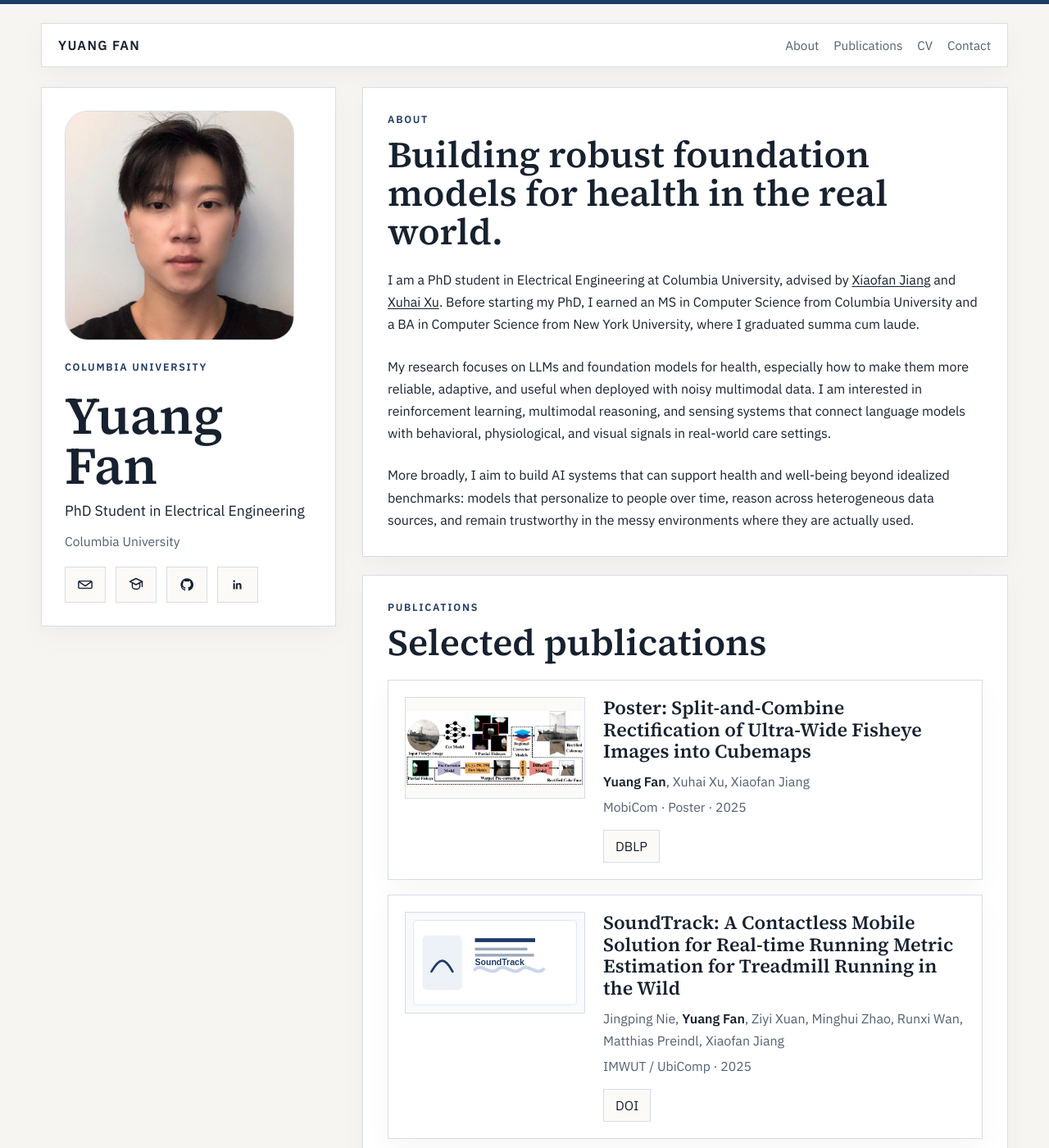
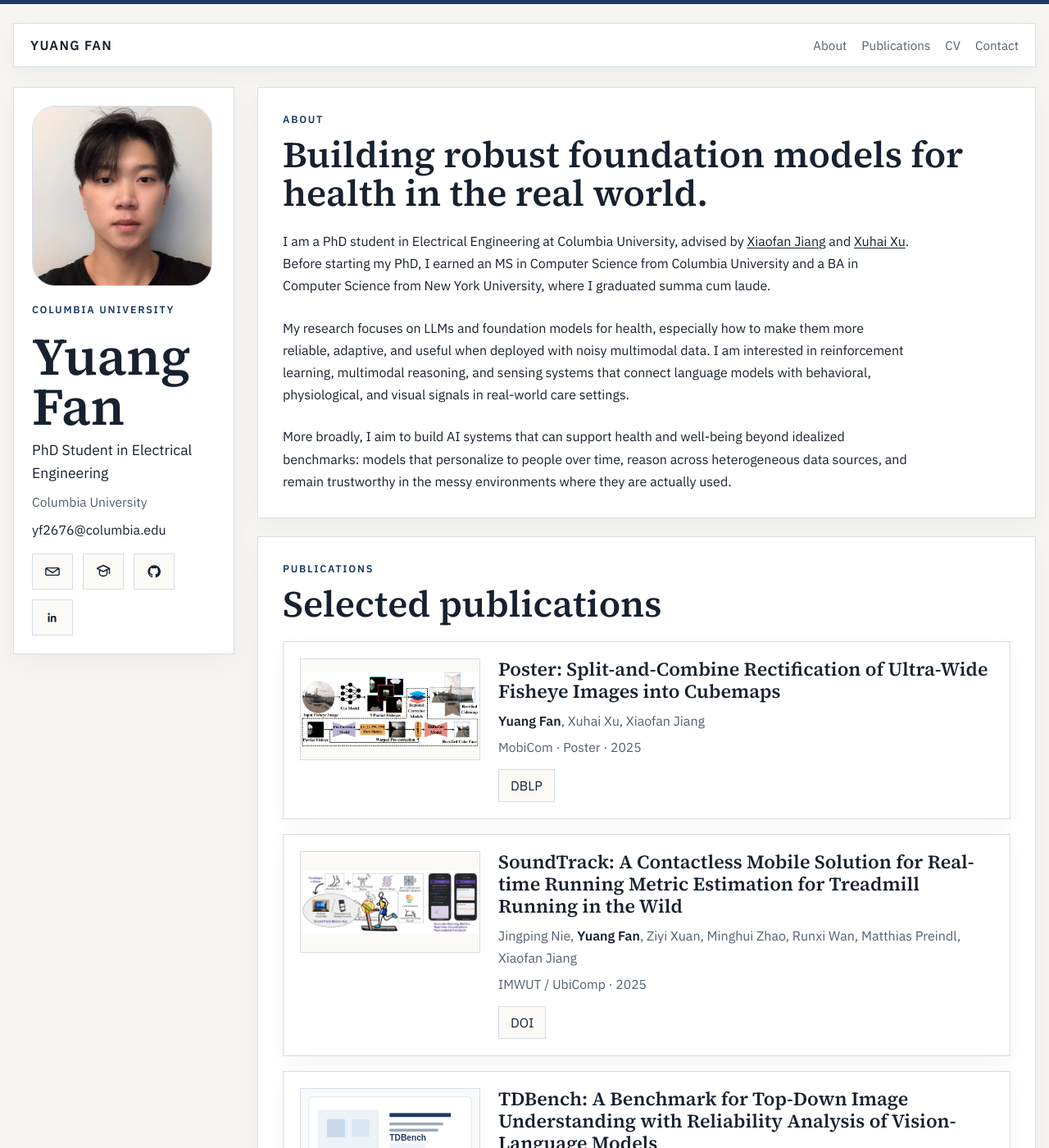
Before and after one commit to yfan2676/yfan2676.github.io, a Jekyll site: the page built from index.html, in a window 1280 px wide and 1400 px high. Shown: the whole window at 82% size. Built offline with Jekyll 4.4.1, drawn with Linux system fonts in a browser that asks for light colours.

Commit message:
Adjust profile card and soundtrack teaser

```diff
--- a/index.html
+++ b/index.html
@@ -45,6 +45,9 @@ layout: null
             <h1>Yuang Fan</h1>
             <p class="profile-role">PhD Student in Electrical Engineering</p>
             <p class="profile-affiliation">Columbia University</p>
+            <p class="profile-email">
+              <a href="mailto:yf2676@columbia.edu">yf2676@columbia.edu</a>
+            </p>
             <div class="link-row" aria-label="Primary links">
               <a
                 class="icon-link"
--- a/styles.css
+++ b/styles.css
@@ -7,7 +7,7 @@
   --line: #d7dde5;
   --accent: #1e3a66;
   --accent-soft: #edf2f8;
-  --max-width: 1180px;
+  --max-width: 1360px;
   --shadow: 0 10px 30px rgba(23, 33, 47, 0.04);
 }
 
@@ -54,7 +54,7 @@ code {
 
 .page-shell {
   width: min(calc(100% - 32px), var(--max-width));
-  margin: 0 auto;
+  margin: 0 auto 0 16px;
   padding: 28px 0 56px;
 }
 
@@ -113,8 +113,8 @@ code {
 
 .main-layout {
   display: grid;
-  grid-template-columns: minmax(280px, 360px) minmax(0, 1fr);
-  gap: 32px;
+  grid-template-columns: minmax(220px, 270px) minmax(0, 1fr);
+  gap: 28px;
 }
 
 .eyebrow {
@@ -139,8 +139,8 @@ h3 {
   top: 104px;
   align-self: start;
   display: grid;
-  gap: 24px;
-  padding: 28px;
+  gap: 20px;
+  padding: 22px;
 }
 
 .profile-card h1 {
@@ -150,7 +150,7 @@ h3 {
 
 .profile-card-body {
   display: grid;
-  gap: 10px;
+  gap: 8px;
 }
 
 .profile-role {
@@ -174,6 +174,17 @@ h3 {
 .profile-affiliation {
   margin: 0;
   font-size: 0.98rem;
+}
+
+.profile-email {
+  margin: 0;
+  color: var(--text);
+  line-height: 1.6;
+  word-break: break-word;
+}
+
+.profile-email a {
+  text-decoration: none;
 }
 
 .link-row {
@@ -207,7 +218,7 @@ h3 {
 .profile-photo {
   display: block;
   width: 100%;
-  max-width: 280px;
+  max-width: 220px;
   height: auto;
   justify-self: start;
   aspect-ratio: 1 / 1;
@@ -528,6 +539,7 @@ h3 {
 @media (max-width: 720px) {
   .page-shell {
     width: min(calc(100% - 20px), var(--max-width));
+    margin-left: auto;
     padding-top: 20px;
   }
 
```
Also changed, not shown: _publications/soundtrack/index.md (+1 -1 lines), _publications/soundtrack/teaser.png (added), _publications/soundtrack/teaser.svg (deleted).
